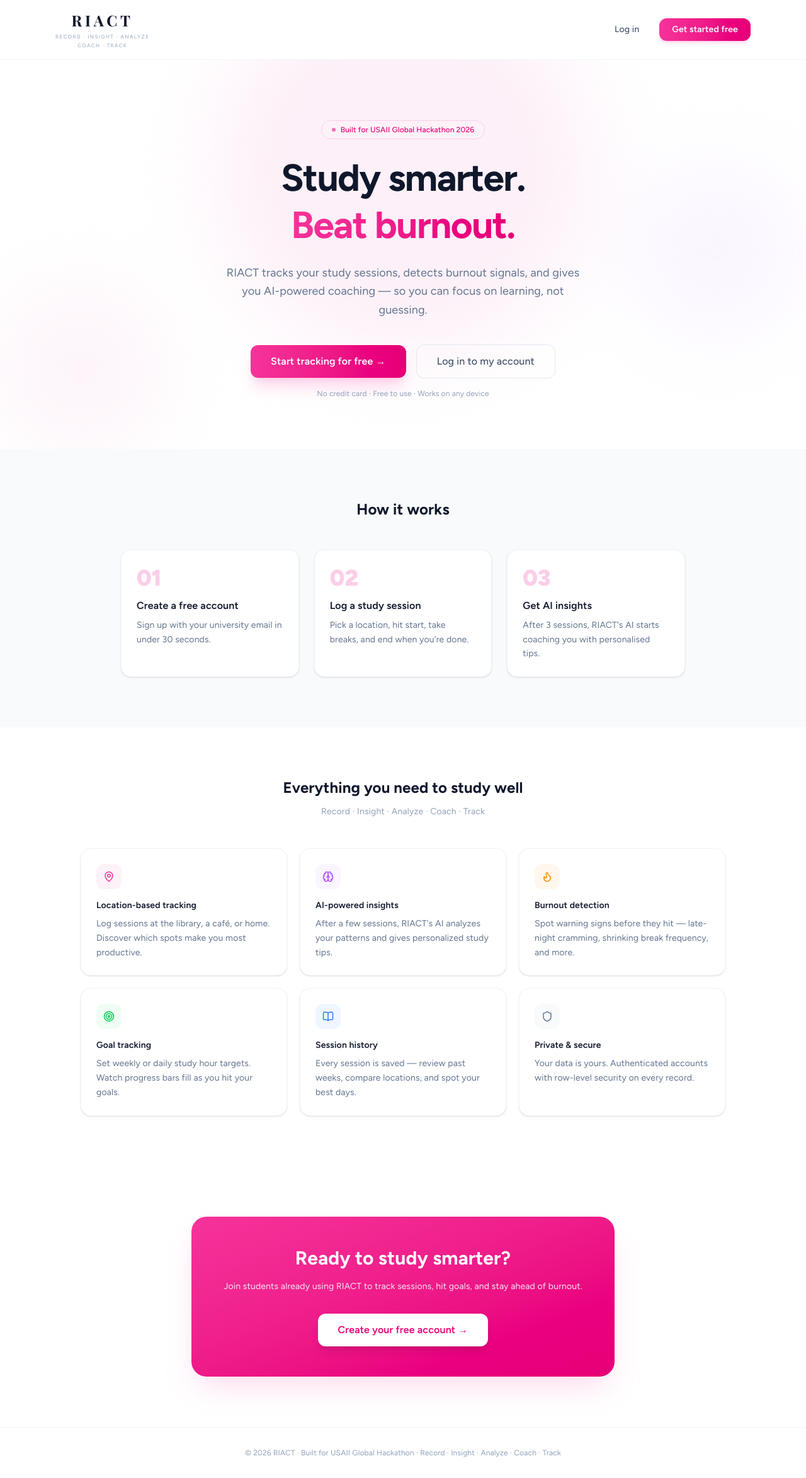
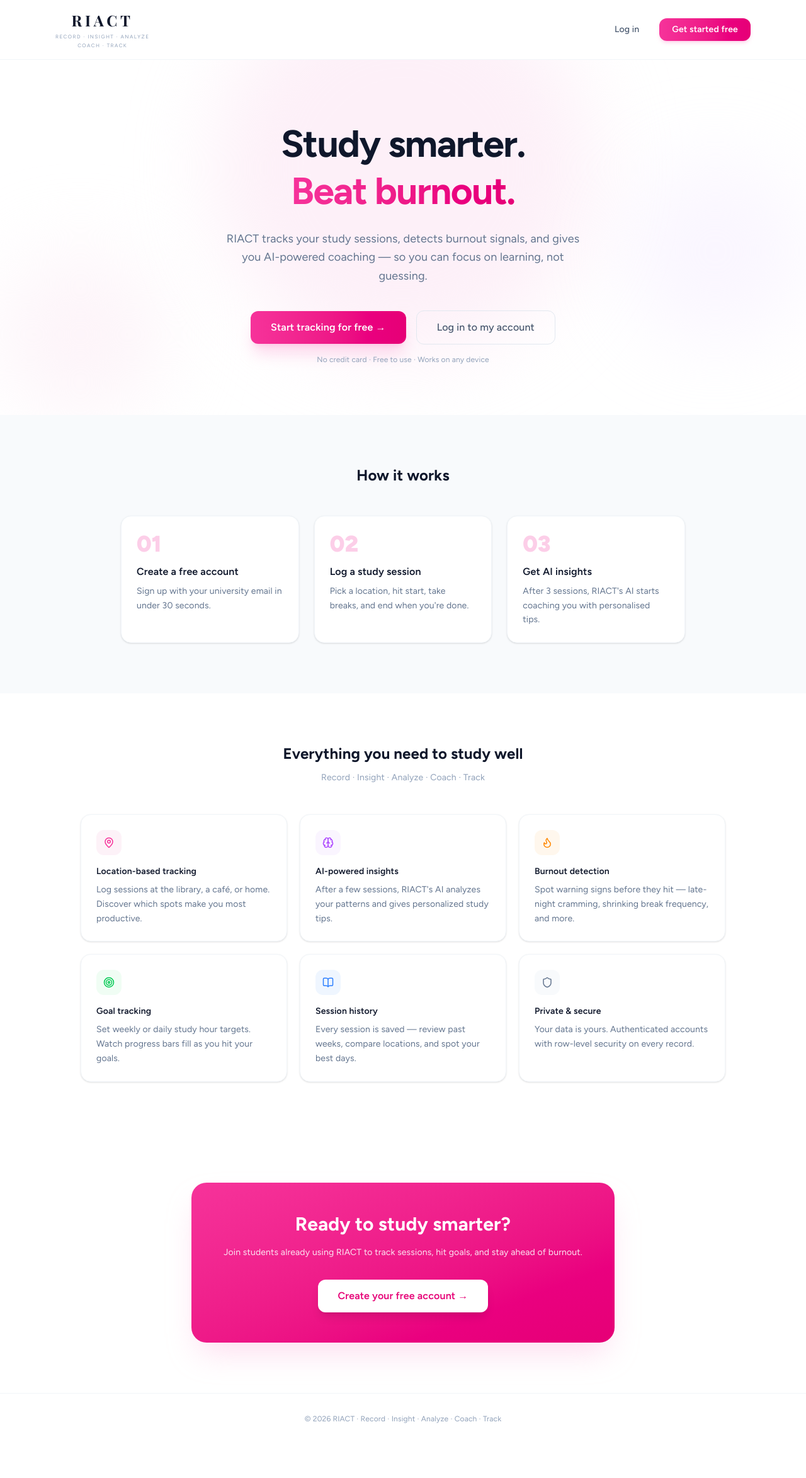
Before and after one commit to riasidhu/RIACT, a Next.js app: page / in a window 1280 px wide. Shown: the whole page at 63% size. After the commit the page ends 2293 px from the top, so only its background shows below. Built offline with nearby package versions, Linux system fonts and the light colour scheme.

Commit message:
remove hackathon branding from landing page

```diff
--- a/src/app/page.tsx
+++ b/src/app/page.tsx
@@ -84,11 +84,6 @@ export default function LandingPage() {
         </div>
 
         <div className="relative mx-auto max-w-3xl text-center">
-          <div className="mb-6 inline-flex items-center gap-2 rounded-full border border-pink-200 bg-pink-50 px-4 py-1.5 text-xs font-medium text-pink-600">
-            <span className="h-1.5 w-1.5 rounded-full bg-pink-400 animate-pulse" />
-            Built for USAII Global Hackathon 2026
-          </div>
-
           <h1 className="text-5xl font-bold leading-tight tracking-tight text-slate-900 md:text-6xl">
             Study smarter.<br />
             <span className="bg-gradient-to-r from-pink-500 to-pink-600 bg-clip-text text-transparent">
@@ -177,7 +172,7 @@ export default function LandingPage() {
       {/* ── Footer ── */}
       <footer className="border-t border-slate-100 py-8 px-6 text-center">
         <p className="text-xs text-slate-400">
-          © 2026 RIACT · Built for USAII Global Hackathon · Record · Insight · Analyze · Coach · Track
+          © 2026 RIACT · Record · Insight · Analyze · Coach · Track
         </p>
       </footer>
     </div>
```
